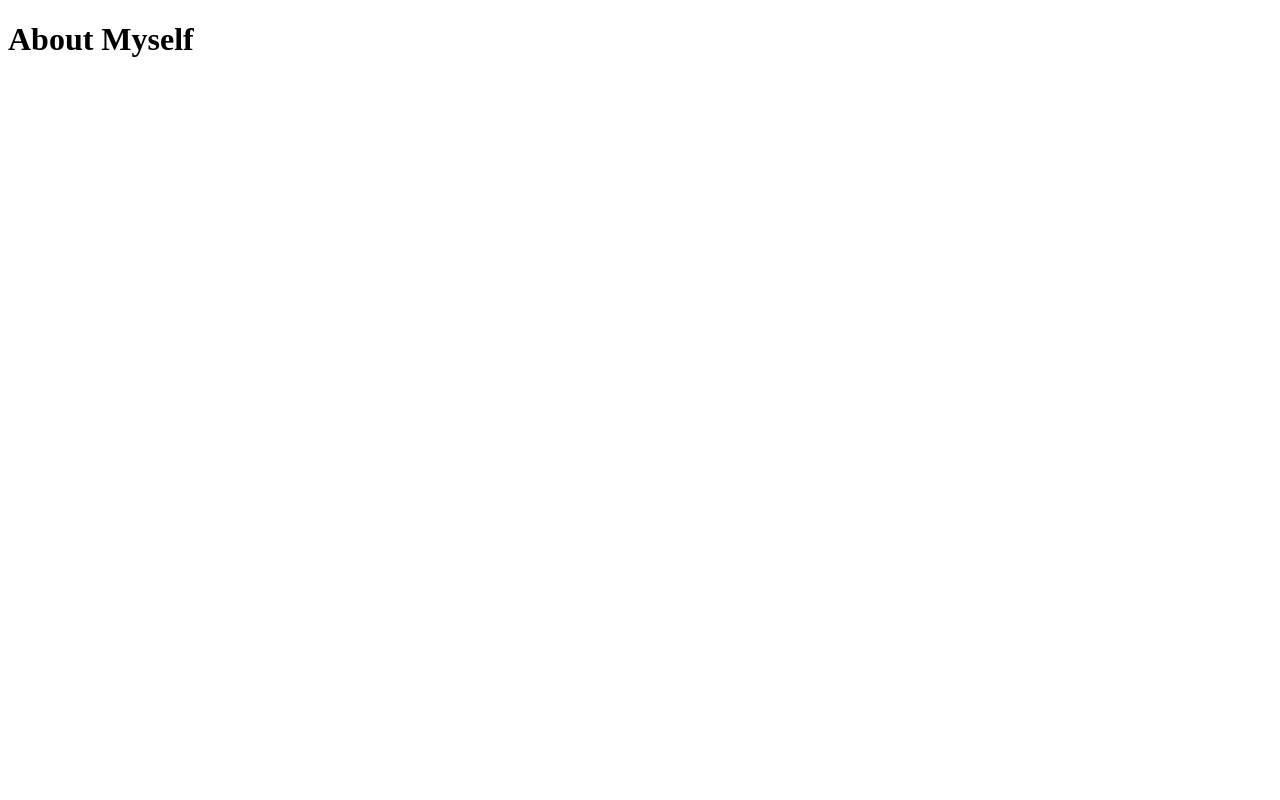
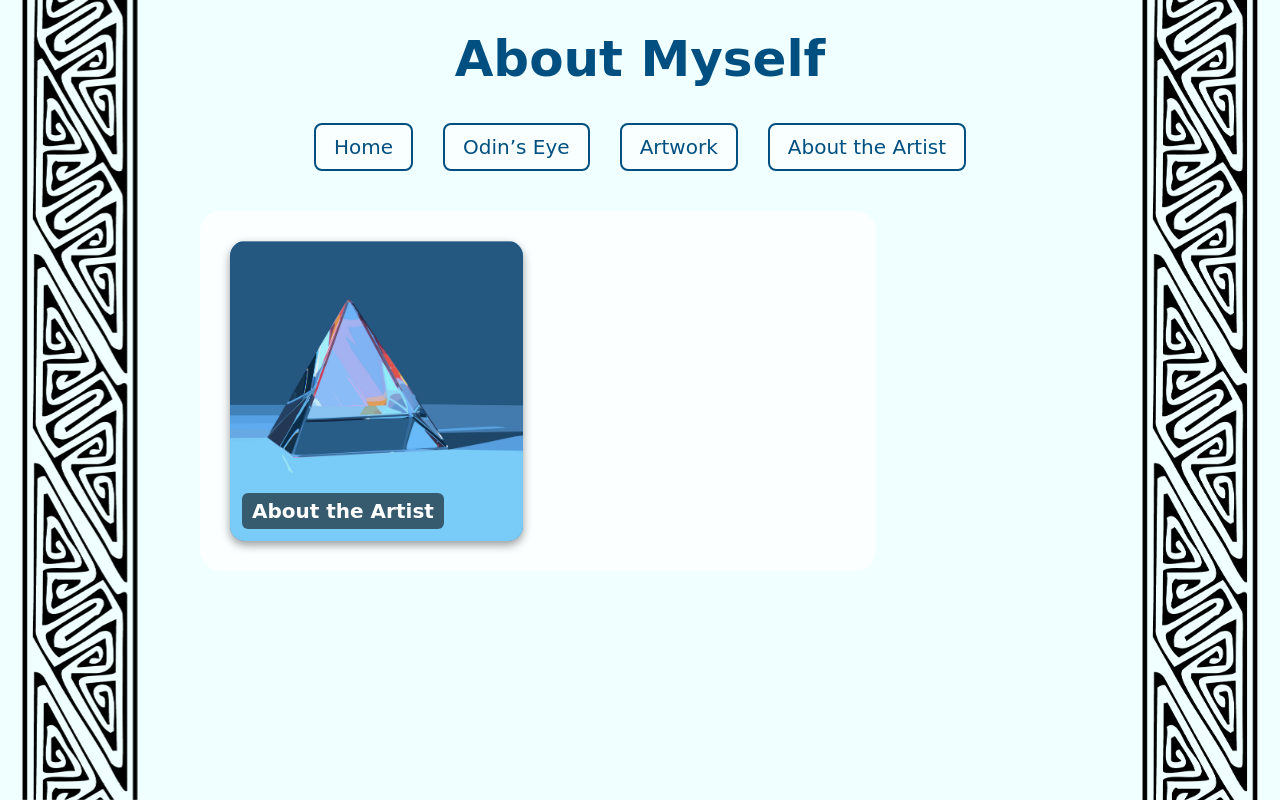
Before and after one commit to CharlieJoe-prompt/Final-Project-Charles, a plain HTML site: page about.html in a window 1280 px wide. Drawn offline with Linux system fonts and the light colour scheme; a web font is replaced by a local one.

Commit message:
progress

```diff
--- a/about.css
+++ b/about.css
@@ -0,0 +1,153 @@
+html {
+    background-color: azure;
+}
+
+body {
+    margin: 0;
+    position: relative;
+    min-height: 100vh;
+    overflow-x: hidden;
+    font-family: "Macondo Swash Caps", cursive;
+}
+
+/* side border images */
+
+.side-border {
+    position: fixed;
+    top: 0;
+    width: 160px;
+    height: 100vh;
+    background-image: url("border-image.png");
+    background-repeat: repeat-y;
+    background-size: cover;
+    z-index: 1;
+}
+
+.side-border.left {
+    left: 0;
+}
+
+.side-border.right {
+    right: 0;
+}
+
+/* header */
+
+.header-box {
+    background-color: rgba(255, 255, 255, 0);
+    padding: 30px;
+    text-align: center;
+    z-index: 5;
+    position: relative;
+}
+
+.title {
+    color: rgb(0, 79, 129);
+    margin: 0;
+    font-size: 50px;
+}
+
+/* top nav */
+
+.top-nav {
+    margin-top: 5px;
+    display: flex;
+    justify-content: center;
+    gap: 30px;
+}
+
+.nav-btn {
+    background: rgba(255, 255, 255, 0.6);
+    padding: 10px 18px;
+    border-radius: 8px;
+    font-size: 20px;
+    color: rgb(0, 79, 129);
+    text-decoration: none;
+    border: 2px solid rgb(0, 79, 129);
+    transition: 0.2s;
+}
+
+.nav-btn:hover {
+    background: rgb(0, 79, 129);
+    color: white;
+}
+
+/* main content */
+
+main {
+    position: relative;
+    z-index: 5;
+    padding-left: 200px;
+    padding-right: 200px;
+    max-width: 1000px;
+    margin: 40px auto;
+}
+
+/* menu area */
+
+.menu-wrapper {
+    display: flex;
+    justify-content: center;
+    margin-top: 20px;
+    z-index: 5;
+    position: relative;
+}
+
+.menu-grid {
+    display: grid;
+    grid-template-columns: repeat(2, 1fr);
+    gap: 30px;
+    padding: 30px;
+    width: 70%;
+    max-width: 1400px;
+    background-color: rgba(255, 255, 255, 0.7);
+    border-radius: 20px;
+}
+
+/* button/box */
+
+.menu-box {
+    position: relative;
+    overflow: hidden;
+    border-radius: 15px;
+    text-decoration: none;
+    display: block;
+    height: 300px;
+    background-color: rgb(56, 135, 205);
+    box-shadow: 0 4px 10px rgba(0,0,0,0.40);
+    transition: transform 0.3s ease;
+}
+
+.menu-box:hover {
+    transform: scale(1.05);
+}
+
+/* images within the buttons */
+
+.menu-img {
+    width: 100%;
+    height: 100%;
+    object-fit: cover;
+    opacity: 0.85;
+    transition: opacity 0.3s ease;
+}
+
+.menu-box:hover .menu-img {
+    opacity: 1;
+}
+
+/* text for the buttons */
+
+.menu-box h2 {
+    position: absolute;
+    bottom: 12px;
+    left: 12px;
+    margin: 0;
+    padding: 6px 10px;
+    background-color: rgba(0,0,0,0.55);
+    color: white;
+    font-size: 20px;
+    border-radius: 6px;
+    pointer-events: none;
+    font-family: "Macondo Swash Caps", cursive;
+}
--- a/about.html
+++ b/about.html
@@ -4,13 +4,39 @@
 <meta charset = "utf-8">
     <meta name="viewport" content="width=device-width, initial-scale=1">
     <title>About the Creator</title>
+    <link href="about.css" rel="stylesheet">
+    <link rel="preconnect" href="https://fonts.googleapis.com">
+    <link rel="preconnect" href="https://fonts.gstatic.com" crossorigin>
+    <link href="https://fonts.googleapis.com/css2?family=Macondo+Swash+Caps&display=swap" rel="stylesheet">
 
 </head>
 <body>
-<header>
-    <h1>About Myself</h1>
+
+<div class="side-border left"></div>
+<div class="side-border right"></div>
+
+<header class="header-box">
+    <h1 class="title">About Myself</h1>
 </header>
 
+<nav class="top-nav">
+    <a href="index.html" class="nav-btn">Home</a>
+    <a href="odin.html" class="nav-btn">Odin’s Eye</a>
+    <a href="artwork.html" class="nav-btn">Artwork</a>
+    <a href="about.html" class="nav-btn">About the Artist</a>
+</nav>
+
+<main>
+    <div class="menu-grid">
+        <a class="menu-box" href="about.html">
+        <img src="about-me-image-button.jpg" alt="About Icon" class="menu-img">
+        <h2>About the Artist</h2>
+        </a>
+    </div>
+
+    <p></p>
+
+</main>
 
 </body>
 </html>
```
Also changed, not shown: about-site.html (+1 -1 lines), about-site.css (line endings or trailing spaces), index.html (indentation only).
